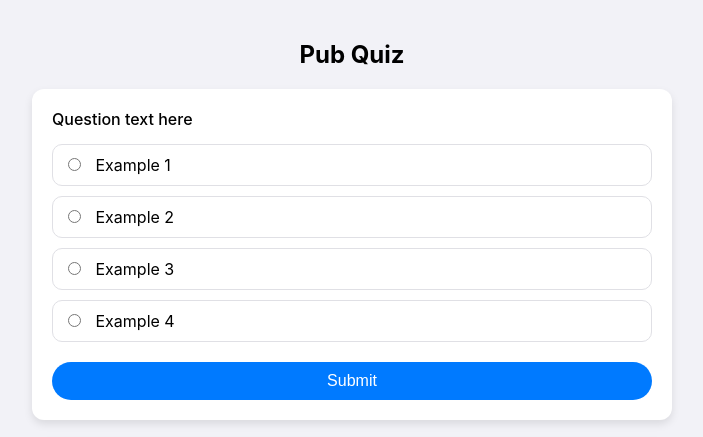
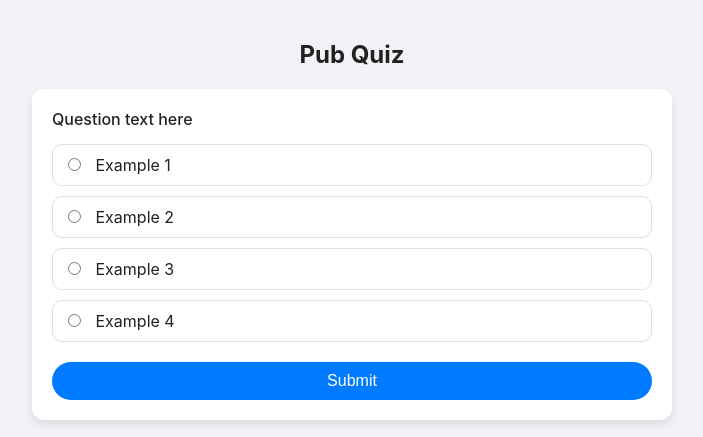
Before and after one commit to SchoolOfCode/bc16-w3d1-workshop-dom-events-challenges-room-1-week-3, a plain HTML site: page 06-Room1-TeamChallenge/index.html in a window 1280 px wide. Shown: the top 437 px of the page, without its empty margins (288-991 px from the left). Drawn offline with Linux system fonts and the light colour scheme.

Commit message:
in middle of section but need sleep

```diff
--- a/06-Room1-TeamChallenge/style.css
+++ b/06-Room1-TeamChallenge/style.css
@@ -1,7 +1,8 @@
 body {
-    font-family: -apple-system, BlinkMacSystemFont, "Segoe UI", Roboto, "Helvetica Neue", Arial, sans-serif;
+  font-family: -apple-system, BlinkMacSystemFont, "Segoe UI", Roboto,
+    "Helvetica Neue", Arial, sans-serif;
   background-color: #f2f2f7;
-    color: #000;
+  color: #222;
   padding: 20px;
   margin: 0;
 }
@@ -9,13 +10,13 @@ body {
 h2 {
   font-size: 24px;
   text-align: center;
-    color: #000;
+  color: #222;
 }
 
 .quiz__container {
   background-color: #fff;
   border-radius: 12px;
-    box-shadow: 0 4px 8px rgba(0,0,0,0.1);
+  box-shadow: 0 4px 8px rgba(0, 0, 0, 0.1);
   padding: 20px;
   margin: 20px auto;
   max-width: 600px;
@@ -72,7 +73,7 @@ button:hover {
 #result {
   background-color: #fff;
   border-radius: 12px;
-    box-shadow: 0 4px 8px rgba(0,0,0,0.1);
+  box-shadow: 0 4px 8px rgba(0, 0, 0, 0.1);
   padding: 20px;
   margin: 20px auto;
   max-width: 600px;
```
Lines whose indentation alone changed are shown as unchanged.
